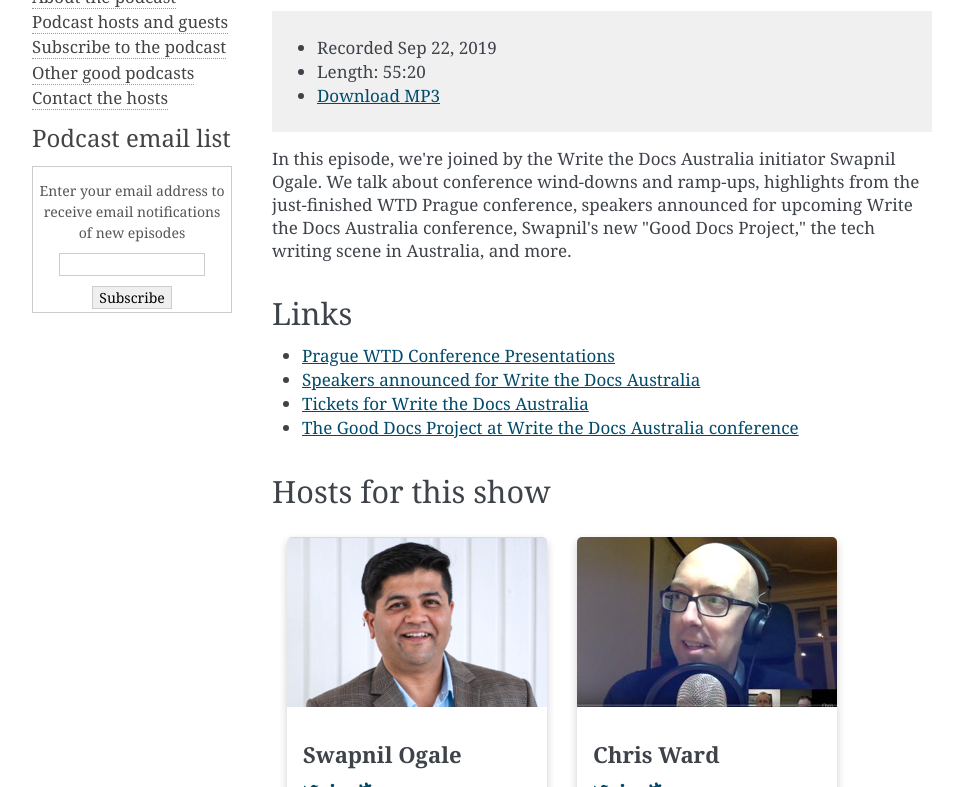
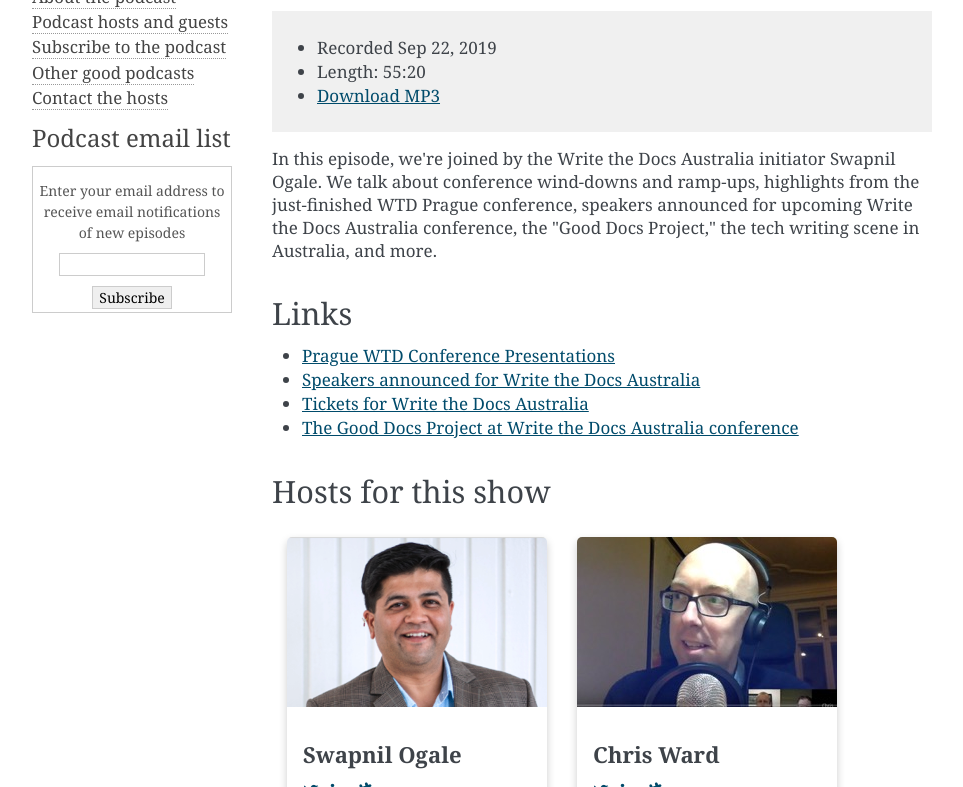
Before and after one commit to writethedocspodcast/writethedocspodcast.github.io, a Jekyll site: the page built from _posts/2019-09-22-episode-24-swapnil-and-wtd-australia.md, in a window 1280 px wide and 900 px high, scrolled down 459 px, cut to the strip 113-900 px from the top of the window. Shown: the whole strip, without its empty margins (148-1111 px from the left). Built offline with Jekyll 4.4.1, drawn with Linux system fonts in a browser that asks for light colours; comment, search, counter and statistics services are not loaded.

Commit message:
change attribution of good docs project

```diff
--- a/_posts/2019-09-22-episode-24-swapnil-and-wtd-australia.md
+++ b/_posts/2019-09-22-episode-24-swapnil-and-wtd-australia.md
@@ -16,7 +16,7 @@
 podcast_duration: "55:20"
 podcast_length: 37,998,094
 youtube_id: Qh1nlOluy1E
-summary: "In this episode, we're joined by the Write the Docs Australia initiator Swapnil Ogale. We talk about conference wind-downs and ramp-ups, highlights from the just-finished WTD Prague conference, speakers announced for upcoming Write the Docs Australia conference, Swapnil's new \"Good Docs Project,\" the tech writing scene in Australia, and more."
+summary: "In this episode, we're joined by the Write the Docs Australia initiator Swapnil Ogale. We talk about conference wind-downs and ramp-ups, highlights from the just-finished WTD Prague conference, speakers announced for upcoming Write the Docs Australia conference, the \"Good Docs Project,\" the tech writing scene in Australia, and more."
 bitlink: http://bit.ly/wtdpodcast24
 mp4_filename: wtd_episode_24_wtd_community_australia.mp4
 mp4_length: 354898051
```
